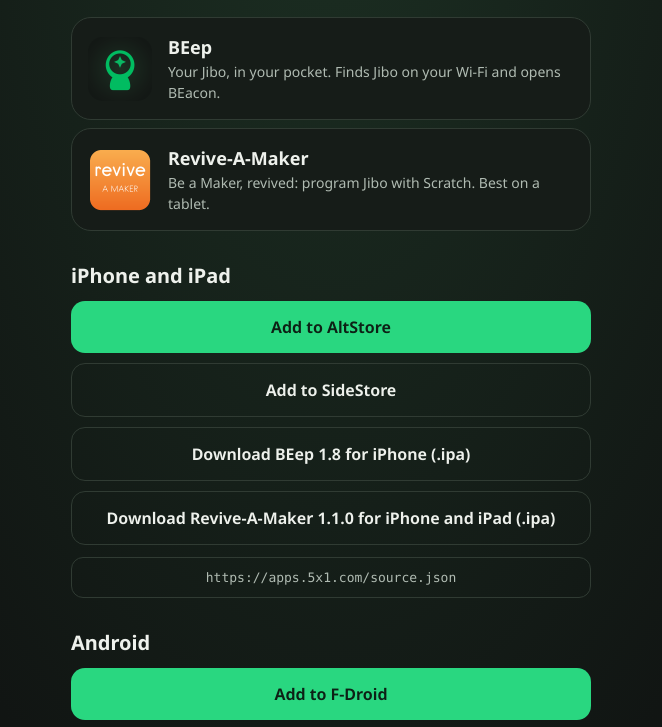
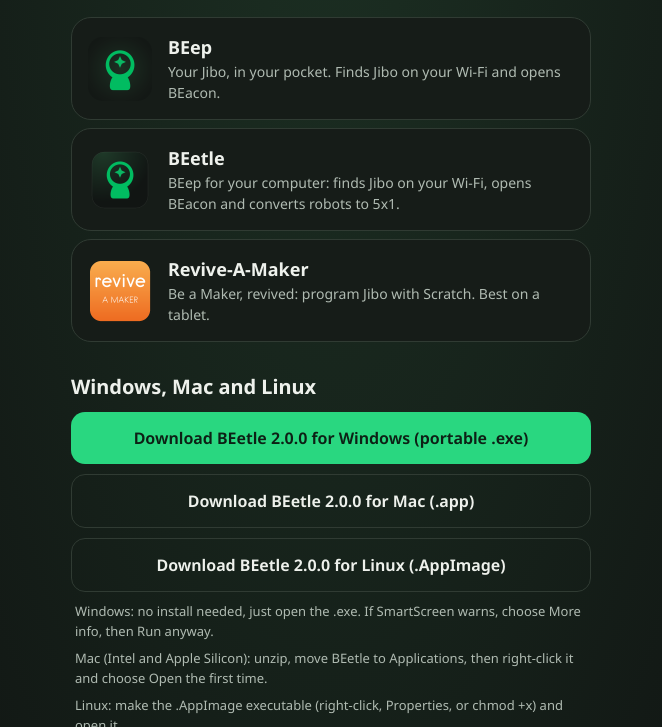
Before and after one commit to JRG5x1/alt, a plain HTML site: page index.html in a window 1280 px wide. Shown: the part 221-948 px from the top of the page, without its empty margins (309-971 px from the left). Drawn offline with Linux system fonts and the light colour scheme; no server answers.

Commit message:
Add BEetle (BEep for your computer): Windows portable .exe, Mac .app, Linux .AppImage
Files are BEetle's GitHub release assets (110-217 MB, over GitHub Pages' 100 MB limit); the buttons follow
the newest release. Computer visitors see the section first.

```diff
--- a/index.html
+++ b/index.html
@@ -4,7 +4,7 @@
 <meta charset="utf-8">
 <meta name="viewport" content="width=device-width, initial-scale=1">
 <title>5x1 apps</title>
-<meta name="description" content="BEep, Revive-A-Maker and other apps for revived Jibo robots, for iPhone and Android.">
+<meta name="description" content="BEep, Revive-A-Maker and other apps for revived Jibo robots, for iPhone, Android, Windows, Mac and Linux.">
 <link rel="icon" href="images/logo.svg" type="image/svg+xml">
 <style>
   @font-face { font-family: "Noto Sans"; src: url("fonts/NotoSans.woff2") format("woff2"); font-weight: 100 900; font-stretch: 62.5% 100%; font-display: swap; }
@@ -47,6 +47,14 @@
   </div>
 
   <div class="app">
+    <img src="images/beetle-icon.png" alt="">
+    <div>
+      <h3>BEetle</h3>
+      <p>BEep for your computer: finds Jibo on your Wi-Fi, opens BEacon and converts robots to 5x1.</p>
+    </div>
+  </div>
+
+  <div class="app">
     <img src="images/revive-a-maker-icon.png" alt="">
     <div>
       <h3>Revive-A-Maker</h3>
@@ -75,11 +83,31 @@
   <code>https://apps.5x1.com/fdroid/repo?fingerprint=6972056445AEC814CFBD42234FB369106DBEBEC161E8C55358D1089AFAD6D099</code>
   </section>
 
+  <section id="computer">
+  <h2>Windows, Mac and Linux</h2>
+  <a class="button" id="beetle-win" href="https://github.com/Jibo-Revival-Group/BEetle/releases/download/v2.0.0/BEetle-2.0.0-windows-portable.exe">Download BEetle 2.0.0 for Windows (portable .exe)</a>
+  <a class="button secondary" id="beetle-mac" href="https://github.com/Jibo-Revival-Group/BEetle/releases/download/v2.0.0/BEetle-2.0.0-mac-universal.zip">Download BEetle 2.0.0 for Mac (.app)</a>
+  <a class="button secondary" id="beetle-linux" href="https://github.com/Jibo-Revival-Group/BEetle/releases/download/v2.0.0/BEetle-2.0.0-linux-x86_64.AppImage">Download BEetle 2.0.0 for Linux (.AppImage)</a>
+  <p class="note">Windows: no install needed, just open the .exe. If SmartScreen warns, choose More info, then Run anyway.</p>
+  <p class="note">Mac (Intel and Apple Silicon): unzip, move BEetle to Applications, then right-click it and choose Open the first time.</p>
+  <p class="note">Linux: make the .AppImage executable (right-click, Properties, or <span style="white-space:nowrap">chmod +x</span>) and open it.</p>
+  </section>
+
   <footer>Made by <a href="https://5x1.com">5x1</a></footer>
 </main>
 <script>
-  // Android visitors see the Android section first.
-  if (/Android/i.test(navigator.userAgent)) { const apple = document.getElementById('apple'); apple.parentNode.insertBefore(document.getElementById('android'), apple); }
+  // Android visitors see the Android section first, computer visitors the computer one.
+  const apple = document.getElementById('apple');
+  if (/Android/i.test(navigator.userAgent)) apple.parentNode.insertBefore(document.getElementById('android'), apple);
+  else if (!/iPhone|iPad|iPod|Mobile/i.test(navigator.userAgent) && navigator.maxTouchPoints < 2) apple.parentNode.insertBefore(document.getElementById('computer'), apple);
+  // BEetle's files are GitHub release assets (too big for this site): follow its newest release.
+  fetch('https://api.github.com/repos/Jibo-Revival-Group/BEetle/releases/latest').then(r => r.json()).then(release => {
+    const v = (release.tag_name || '').replace(/^v/, ''), find = re => (release.assets || []).find(a => re.test(a.name));
+    [['beetle-win', /windows-portable\.exe$/, 'Windows (portable .exe)'], ['beetle-mac', /mac.*\.zip$/, 'Mac (.app)'], ['beetle-linux', /\.AppImage$/, 'Linux (.AppImage)']].forEach(([id, re, label]) => {
+      const asset = find(re), a = document.getElementById(id);
+      if (asset && v) { a.href = asset.browser_download_url; a.textContent = 'Download BEetle ' + v + ' for ' + label; }
+    });
+  }).catch(() => {});
   // Point the download buttons at the newest builds.
   fetch('source.json').then(r => r.json()).then(source => {
     const app = source.apps.find(a => a.bundleIdentifier === 'com.jiborevival.beep');
```
Also changed, not shown: images/beetle-icon.png (added).
